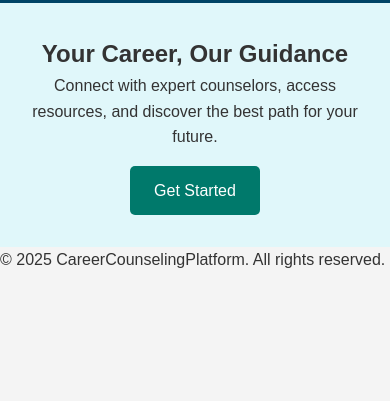
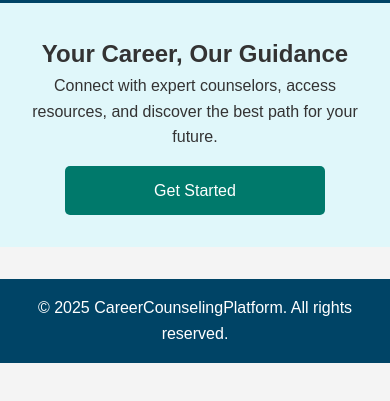
Before and after one commit to mrpawarGit/CareerCounselingPlatform, a plain HTML site: page CareerCounselingPlatform APK/index.html in a window 390 px wide. Shown: the part 183-584 px from the top of the page. Drawn offline with Linux system fonts and the light colour scheme; a script that the page names is missing.

Commit message:
Career Counseling Platform

```diff
--- a/CareerCounselingPlatform APK/css/styles.css
+++ b/CareerCounselingPlatform APK/css/styles.css
@@ -43,4 +43,20 @@ nav a {
   border-radius: 5px;
 }
 
-footer
+footer {
+  text-align: center;
+  padding: 1rem;
+  background-color: #004466;
+  color: white;
+  margin-top: 2rem;
+}
+
+@media (max-width: 600px) {
+  nav {
+    flex-direction: column;
+  }
+
+  .btn-primary {
+    width: 80%;
+  }
+}
```
Also changed, not shown: CareerCounselingPlatform APK/signup.html (added).
